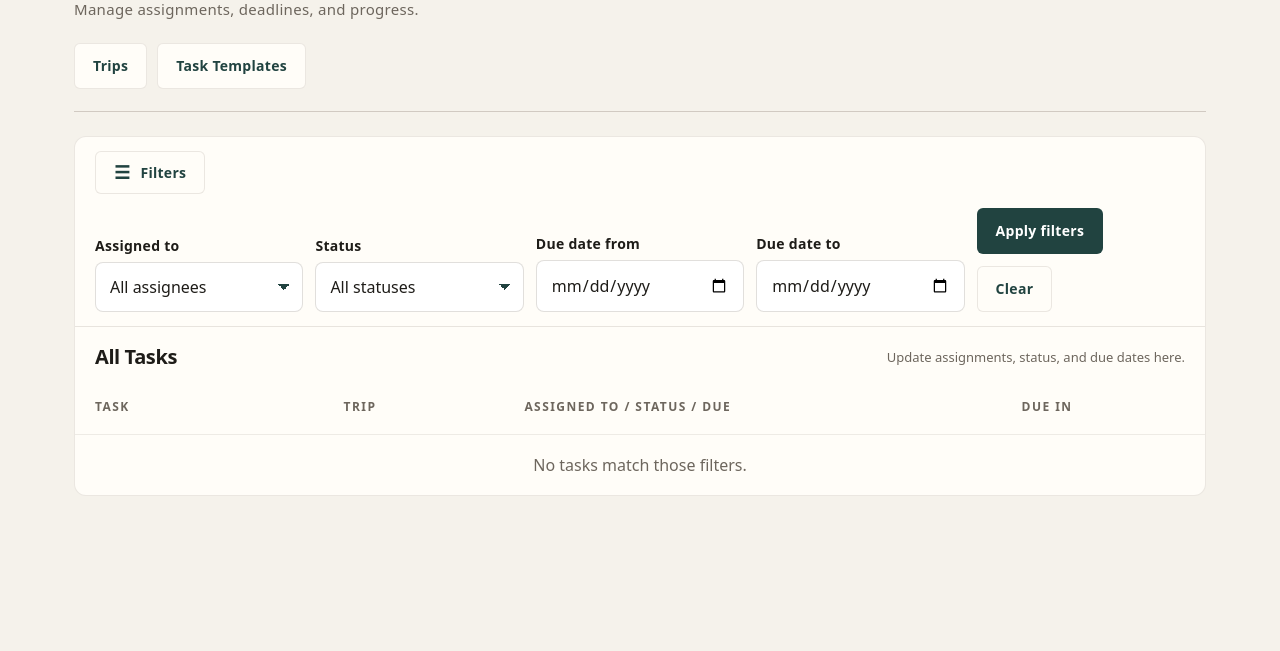
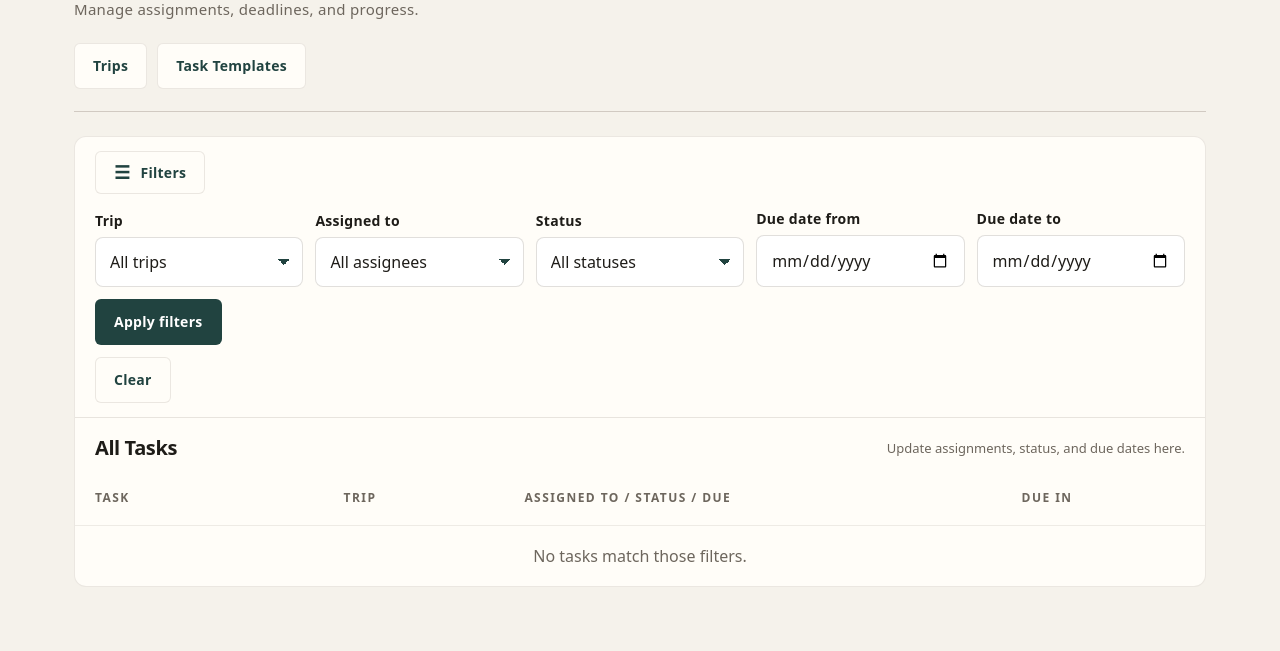
Before and after one commit to zero650/Legit-Dashboard, a Django app: page /tasks/ in a window 1280 px wide, after a click that opens the changed part. Shown: the part 179-830 px from the top of the page. Before the commit the page ends 674 px from the top, so only its background shows below. Run offline with Django 5.2, Linux system fonts and the light colour scheme; the visitor is signed in with stand-in values (Sample User, id 1); data comes from the database, SQL or seed files in the repository; data that the repository does not hold is empty; parts of the project's set-up code (start-up, migrations or seed data) failed here and were passed over.

Commit message:
Add trip filter to task list

```diff
--- a/trips/templates/trips/task_list.html
+++ b/trips/templates/trips/task_list.html
@@ -262,6 +262,17 @@
     </button>
     <form method="get" class="filter-grid filter-panel" id="task-filters"{% if not filters_active %} hidden{% endif %}>
       <div>
+        <label for="trip">Trip</label>
+        <select id="trip" name="trip">
+          <option value="">All trips</option>
+          {% for trip in trips %}
+            <option value="{{ trip.pk }}"{% if filters.trip == trip.pk|stringformat:'s' %} selected{% endif %}>
+              {{ trip.name }}
+            </option>
+          {% endfor %}
+        </select>
+      </div>
+      <div>
         <label for="assigned_to">Assigned to</label>
         <select id="assigned_to" name="assigned_to">
           <option value="">All assignees</option>
--- a/trips/views.py
+++ b/trips/views.py
@@ -196,6 +196,9 @@ class TaskListView(LoginRequiredMixin, ListView):
             "assigned_to__user",
         ).order_by("due_date", "created_at")
 
+        if trip := self.request.GET.get("trip"):
+            queryset = queryset.filter(trip_id=trip)
+
         if assigned_to := self.request.GET.get("assigned_to"):
             queryset = queryset.filter(assigned_to_id=assigned_to)
 
@@ -213,11 +216,13 @@ class TaskListView(LoginRequiredMixin, ListView):
     def get_context_data(self, **kwargs):
         context = super().get_context_data(**kwargs)
         filters = {
+            "trip": self.request.GET.get("trip", ""),
             "assigned_to": self.request.GET.get("assigned_to", ""),
             "status": self.request.GET.get("status", ""),
             "due_date_from": self.request.GET.get("due_date_from", ""),
             "due_date_to": self.request.GET.get("due_date_to", ""),
         }
+        context["trips"] = Trip.objects.order_by("start_date", "name")
         context["employees"] = Employee.objects.select_related("user")
         context["task_status_choices"] = Task.Status.choices
         context["filters"] = filters
```
Also changed, not shown: trips/tests.py (+12 -2 lines).
